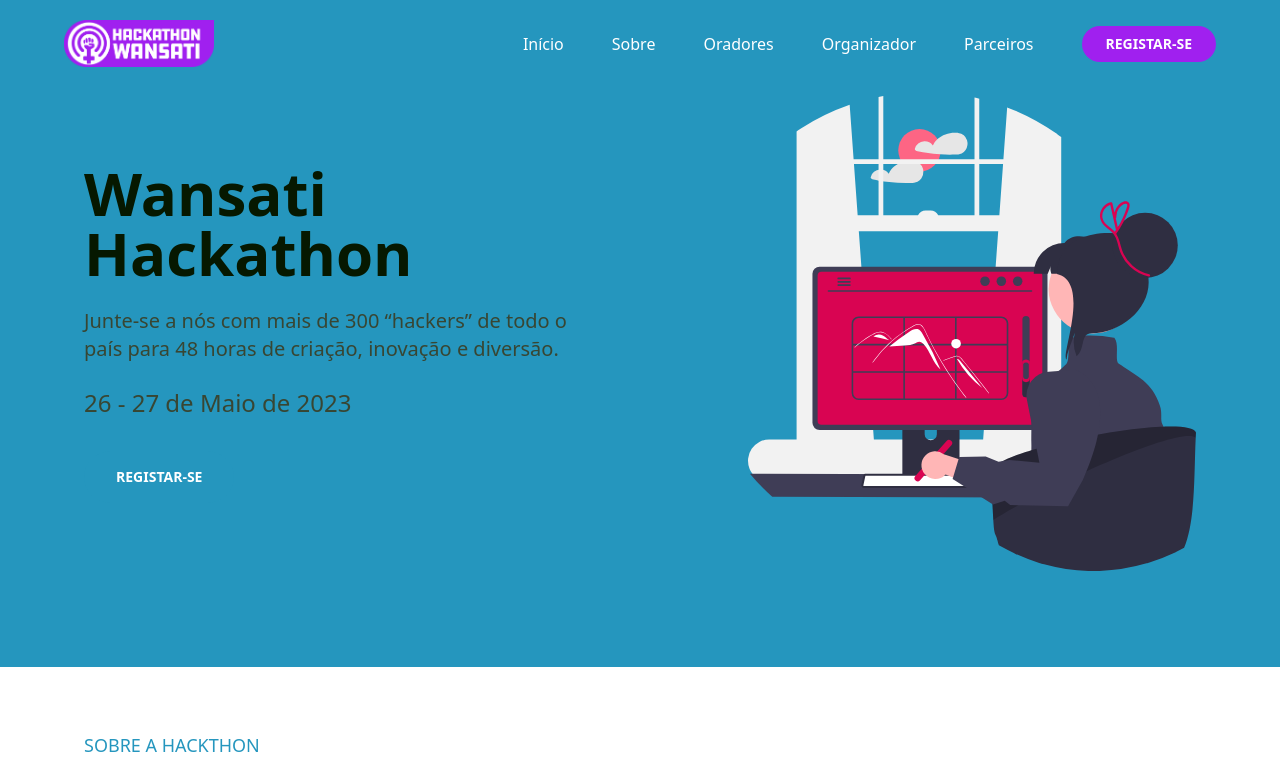
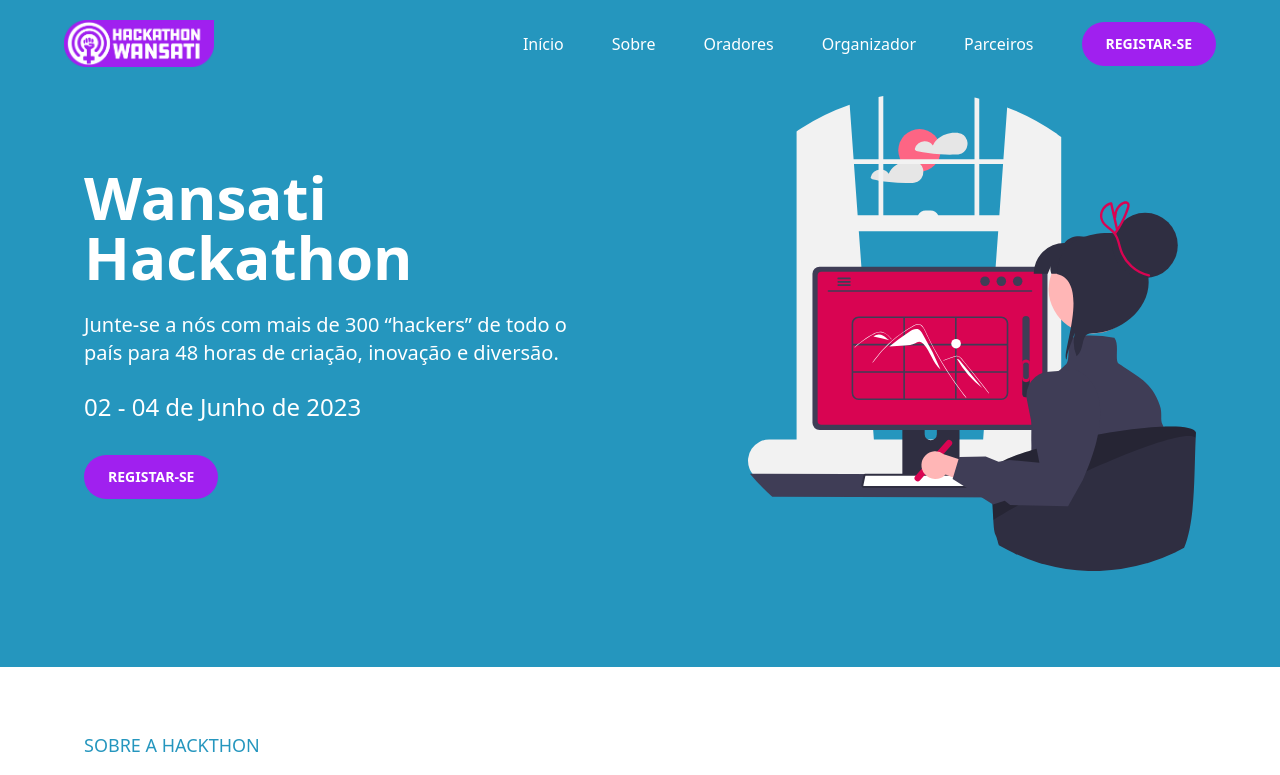
Before and after one commit to rnrnshn/wansati-hackthon, a Next.js app: page / in a window 1280 px wide. Shown: the top 775 px of the page. Built offline with nearby package versions, Linux system fonts and the light colour scheme.

Commit message:
fix: hero colors and contrast

```diff
--- a/src/app/components/Hero.tsx
+++ b/src/app/components/Hero.tsx
@@ -5,19 +5,22 @@ const Hero = () => {
   return (
     <section className="p-5 py-24 flex justify-between items-center max-w-6xl mx-auto gap-10 max-md:mt-14  max-md:flex-col">
       <div className="max-w-lg order-2 md:order-1">
-        <h1 className="text-6xl text-gray-headline font-bold pb-6 max-md:text-3xl max-md:text-center max-md:mb-6 max-md:mt-10">
+        <h1 className="text-6xl text-white font-bold pb-6 max-md:text-3xl max-md:text-center max-md:mb-6 max-md:mt-10">
           Wansati Hackathon
         </h1>
-        <p className="text-gray-paragraph text-xl pb-6 max-md:text-center max-md:mb-5">
+        <p className="text-white text-xl pb-6 max-md:text-center max-md:mb-5">
           Junte-se a nós com mais de 300 “hackers” de todo o país para 48 horas
           de criação, inovação e diversão.
         </p>
-        <p className="text-gray-paragraph text-2xl pb-8 max-md:text-center max-md:mb-5">26 - 27 de Maio de 2023</p>
+        <p className="text-white text-2xl pb-8 max-md:text-center max-md:mb-5">02 - 04 de Junho de 2023</p>
 
         <div className="flex max-md:justify-center max-md:mb-20">
-          <button className="font-bold text-sm uppercase text-white bg-primary px-8 py-4 rounded-full hover:brightness-75 max-md:px-16 max-md:py-4 transition-all">
-            Registar-se
-          </button>
+          <a
+            href="#"
+            className={`font-bold uppercase text-sm px-6 py-3 rounded-full transition-all duration-700 text-white bg-secondary hover:brightness-75 `}
+          >
+            REGISTAR-SE
+          </a>
         </div>
       </div>
 
--- a/src/app/components/Navbar.tsx
+++ b/src/app/components/Navbar.tsx
@@ -97,7 +97,7 @@ const NavBar = () => {
 
             <a
               href="#"
-              className={`font-bold uppercase text-sm px-6 py-2 rounded-full transition-all duration-700 text-white bg-secondary hover:brightness-75 `}
+              className={`font-bold uppercase text-sm px-6 py-3 rounded-full transition-all duration-700 text-white bg-secondary hover:brightness-75 `}
             >
               REGISTAR-SE
             </a>
```
